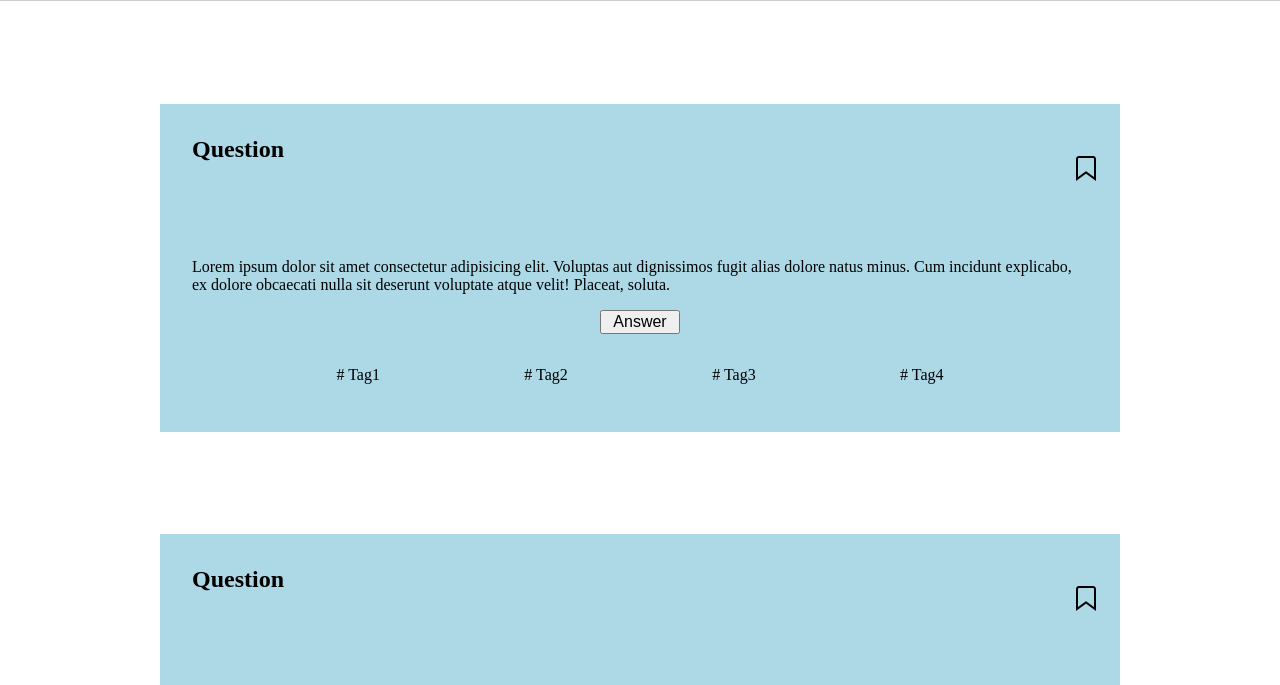
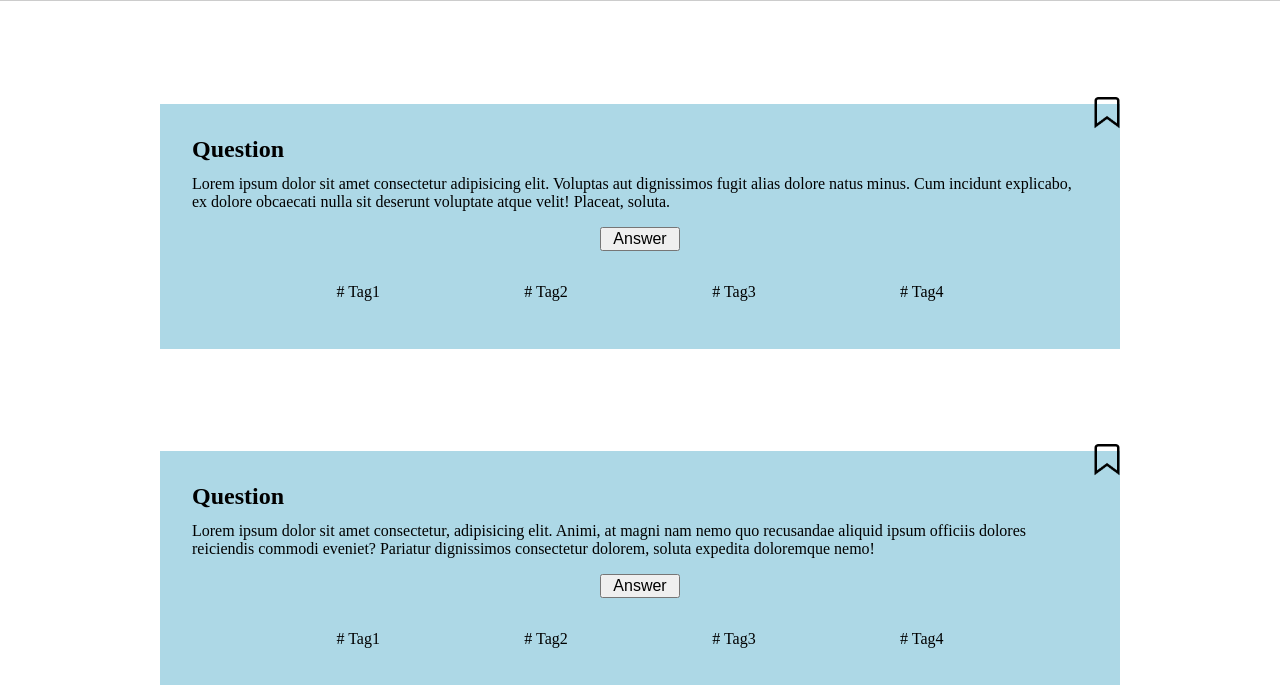
Before and after one commit to AlexF090/my-quiz-app, a website: page index.html in a window 1280 px wide. Shown: the part 47-732 px from the top of the page. Drawn offline with Linux system fonts and the light colour scheme.

Commit message:
zwischenstand

```diff
--- a/components/footer/footer.css
+++ b/components/footer/footer.css
@@ -8,8 +8,6 @@
   margin-top: 5rem;
 }
 
-
-
 .navbar {
   background-color: rgb(204, 204, 204);
   padding-top: 0.25rem;
@@ -18,10 +16,7 @@
   bottom: 0%;
   width: 100vw;
   margin-top: 4vw;
-
 }
-
-
 
 .navList {
   display: flex;
@@ -29,7 +24,6 @@
   list-style-type: none;
   justify-content: space-around;
   text-align: center;
-
 }
 
 .nav_icon {
--- a/index.css
+++ b/index.css
@@ -7,7 +7,7 @@
 .card {
   display: flex;
   flex-direction: column;
-
+  position: relative;
   background-color: lightblue;
   padding: 1.25rem;
   padding-bottom: 1rem;
@@ -35,12 +35,12 @@
 }
 
 .BookmarkIcon {
-  margin-top: 4vw;
-  width: 2rem;
-  height: 2rem;
-  position: relative;
-  bottom: 28%;
-  left: 98%;
+
+  width: 2.5rem;
+  height: 2.5rem;
+  position: absolute;
+  top: -0.75rem;
+  right: -0.45rem;
 }
 
 
--- a/pages/create/create.css
+++ b/pages/create/create.css
@@ -0,0 +1,39 @@
+* {
+    box-sizing: border-box;
+    padding: 0;
+    margin: 0;
+  }
+
+  .card {
+    display: flex;
+    flex-direction: column;
+    justify-content: space-around;
+    background-color: lightblue;
+    padding: 1.25rem;
+    padding-bottom: 1rem;
+    margin-left: auto;
+    margin-right: auto;
+    width: 85vw;
+    min-width:15rem;
+    max-width: 60rem;
+    margin: 4vw 0;
+    padding: 2rem;
+
+  }
+
+  .card__ul--Tags {
+    display: flex;
+    justify-content: space-evenly;
+    list-style: none;
+    margin-top: 1rem;
+    margin-bottom: 1rem;
+  }
+
+  .card__title {
+    font-size: 1.5em;
+    margin-bottom: 0.75rem;
+  }
+
+
+
+  /* Questions */
--- a/styles.css
+++ b/styles.css
@@ -1,12 +1,15 @@
 /* General CSS settings and import footer.css */
 
 @import "/components/footer/footer.css";
+
 
 * {
   box-sizing: border-box;
   padding: 0;
   margin: 0;
 }
+
+
 
 body {
   display: grid;
```
Also changed, not shown: pages/bookmarks/booksmarks.html (+5 -4 lines), pages/create/create.html (+5 -5 lines), pages/profile/profile.html (+6 -5 lines).
